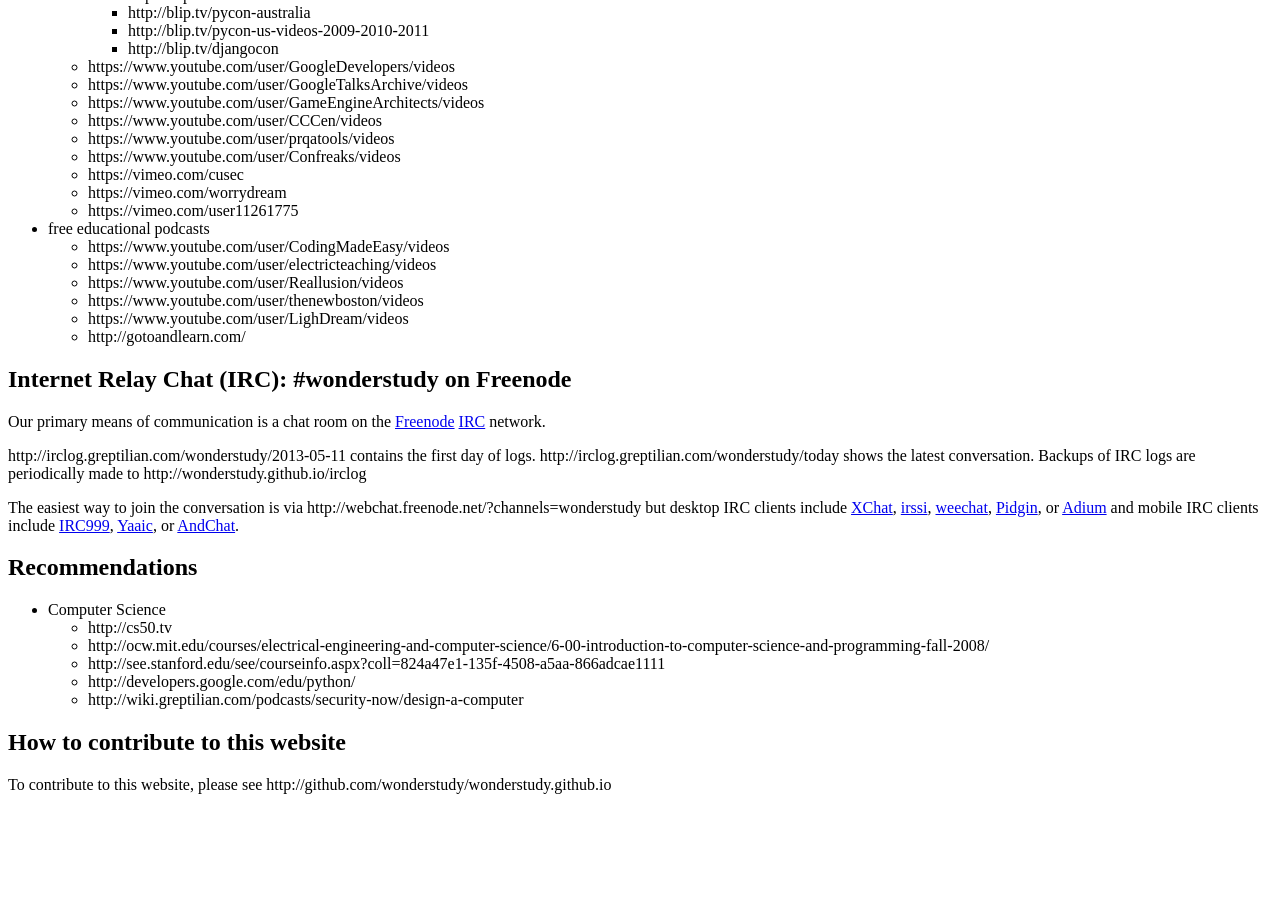
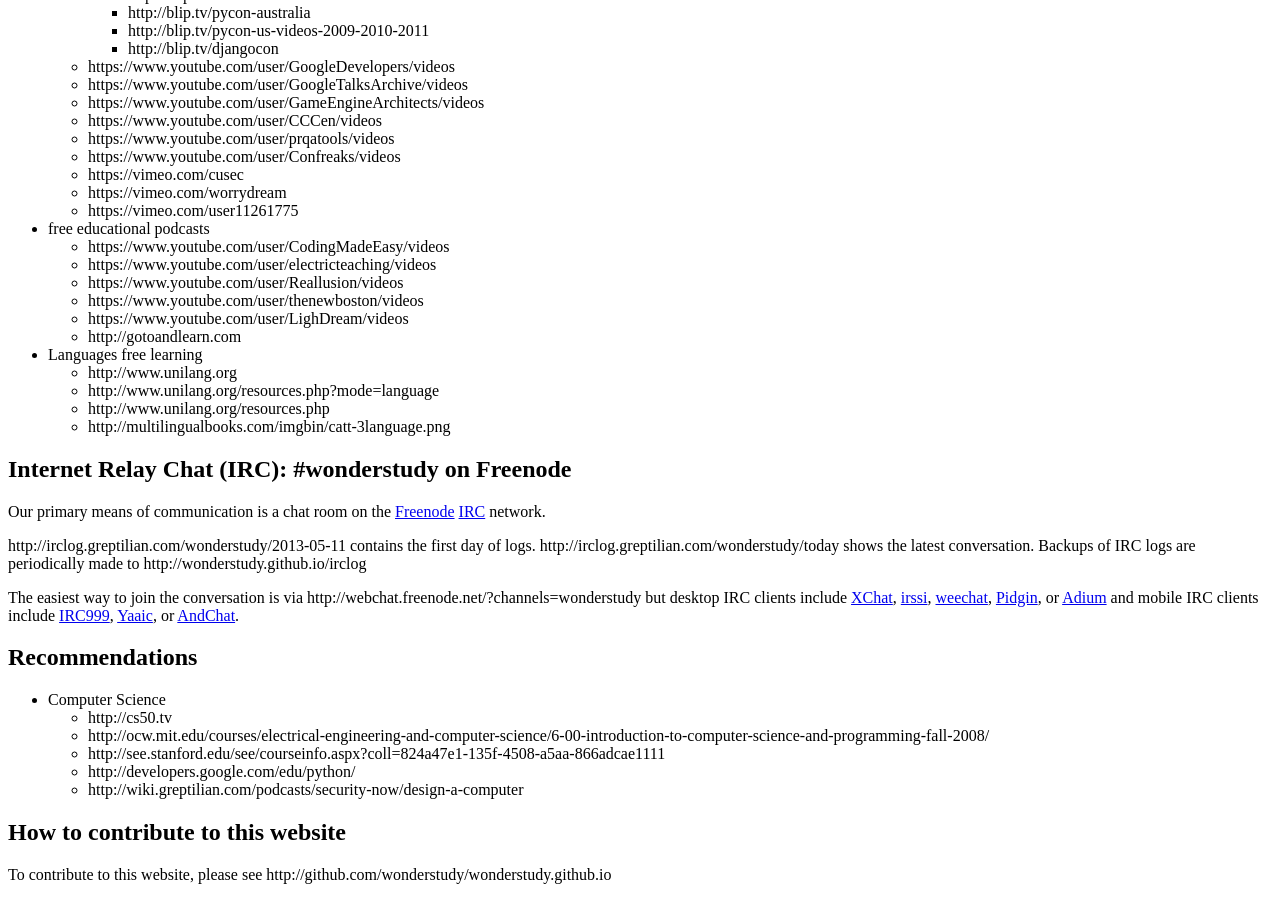
Before and after one commit to wonderstudy/wonderstudy.github.io, a Jekyll site: the page built from index.md, in a window 1280 px wide and 900 px high, scrolled down 637 px. Built offline with Jekyll 4.4.1, drawn with Linux system fonts in a browser that asks for light colours; Markdown is read by kramdown in place of the engine named in the settings; before the commit the page ends 1447 px from its top, so only the background shows below that.

Commit message:
Update index.md
Added www.unilang.org online resources for languages

```diff
--- a/index.md
+++ b/index.md
@@ -51,7 +51,13 @@ Now imagine study, taking advantage of free content such as
     - https://www.youtube.com/user/Reallusion/videos
     - https://www.youtube.com/user/thenewboston/videos
     - https://www.youtube.com/user/LighDream/videos
-    - http://gotoandlearn.com/
+    - http://gotoandlearn.com
+- Languages free learning
+    - http://www.unilang.org
+    - http://www.unilang.org/resources.php?mode=language
+    - http://www.unilang.org/resources.php
+    - http://multilingualbooks.com/imgbin/catt-3language.png
+
 
 ## Internet Relay Chat (IRC): #wonderstudy on Freenode
 
```
